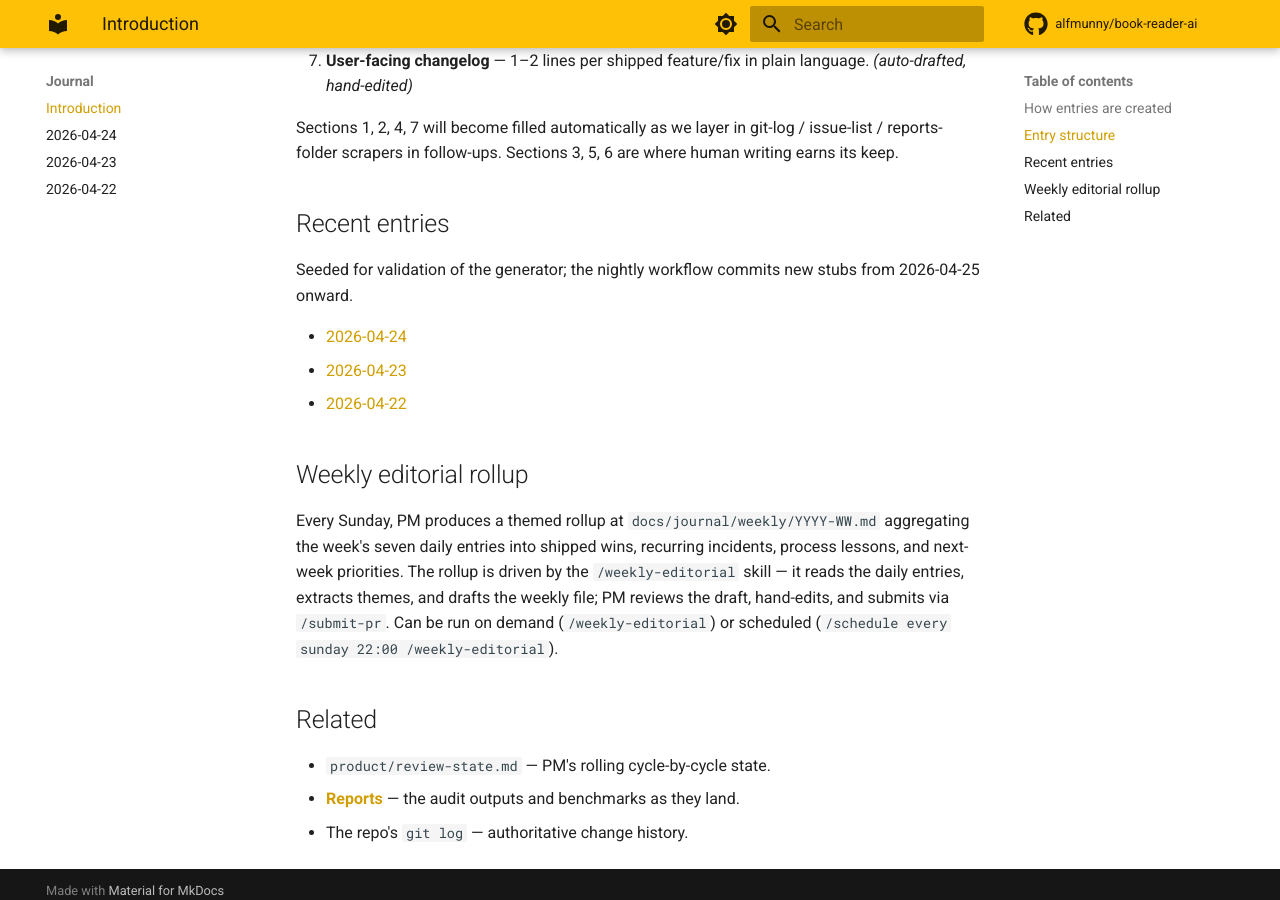
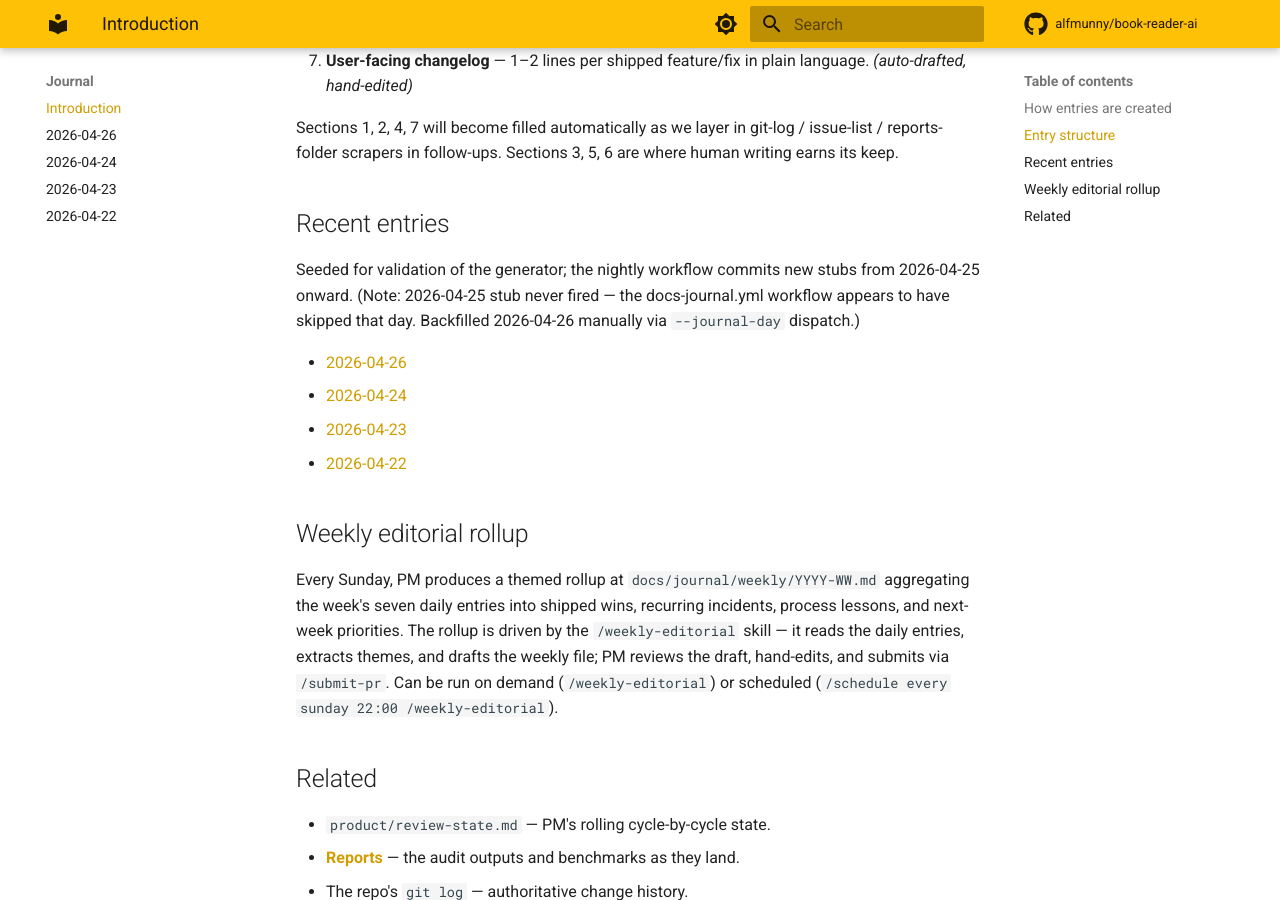
Before and after one commit to alfmunny/book-reader-ai, an MkDocs documentation site: the page built from docs/journal/index.md, in a window 1280 px wide and 900 px high, scrolled down 877 px. Built offline with MkDocs 1.6.1 and Material for MkDocs 9.7.7, drawn with Linux system fonts in a browser that asks for light colours; comment, search, counter and statistics services are not loaded.

Commit message:
docs(journal): add 2026-04-26 to mkdocs nav + journal index
The 2026-04-26 daily file landed via #1379 but never appeared in the
docs-site sidebar/index because mkdocs.yml has an explicit per-day nav
list (per the comment "journal days switch to auto ordering in PR C" —
PR C hasn't shipped). Adds the missing nav entry plus the matching
"Recent entries" item on docs/journal/index.md.

Also notes that 2026-04-25's nightly stub never fired — backfill TBD.

Scope note: this PR touches mkdocs.yml, which is technically outside
the PM-scope-only doctrine (product/, docs/, CLAUDE.md). Treating it
as a docs-deployment fix because the journal page is dead-on-arrival
without the nav entry; flagging here so we can revisit whether
nav-config maintenance belongs to PM or wants its own role.

Once "PR C" auto-ordering ships (open question — no tracking issue
visible), this manual nav-update step goes away.

Co-Authored-By: Claude Opus 4.7 <noreply@anthropic.com>

```diff
--- a/docs/journal/index.md
+++ b/docs/journal/index.md
@@ -24,8 +24,9 @@ Sections 1, 2, 4, 7 will become filled automatically as we layer in git-log / is
 
 ## Recent entries
 
-Seeded for validation of the generator; the nightly workflow commits new stubs from 2026-04-25 onward.
+Seeded for validation of the generator; the nightly workflow commits new stubs from 2026-04-25 onward. (Note: 2026-04-25 stub never fired — the docs-journal.yml workflow appears to have skipped that day. Backfilled 2026-04-26 manually via `--journal-day` dispatch.)
 
+- [2026-04-26](daily/2026-04-26.md)
 - [2026-04-24](daily/2026-04-24.md)
 - [2026-04-23](daily/2026-04-23.md)
 - [2026-04-22](daily/2026-04-22.md)
--- a/mkdocs.yml
+++ b/mkdocs.yml
@@ -93,6 +93,7 @@ nav:
       - Graphic design: development/design-rules.md
   - Journal:
       - Introduction: journal/index.md
+      - '2026-04-26': journal/daily/2026-04-26.md
       - '2026-04-24': journal/daily/2026-04-24.md
       - '2026-04-23': journal/daily/2026-04-23.md
       - '2026-04-22': journal/daily/2026-04-22.md
```
